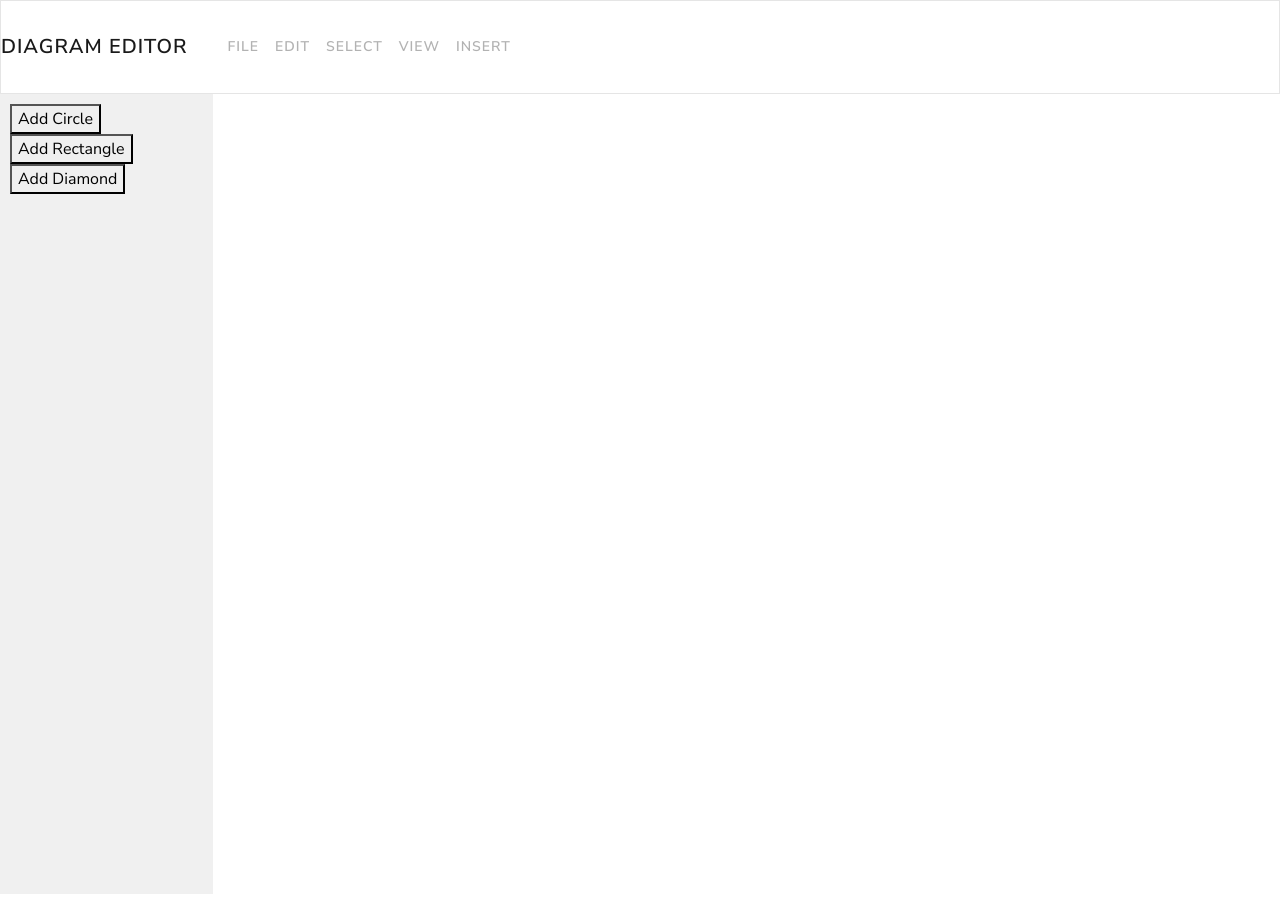
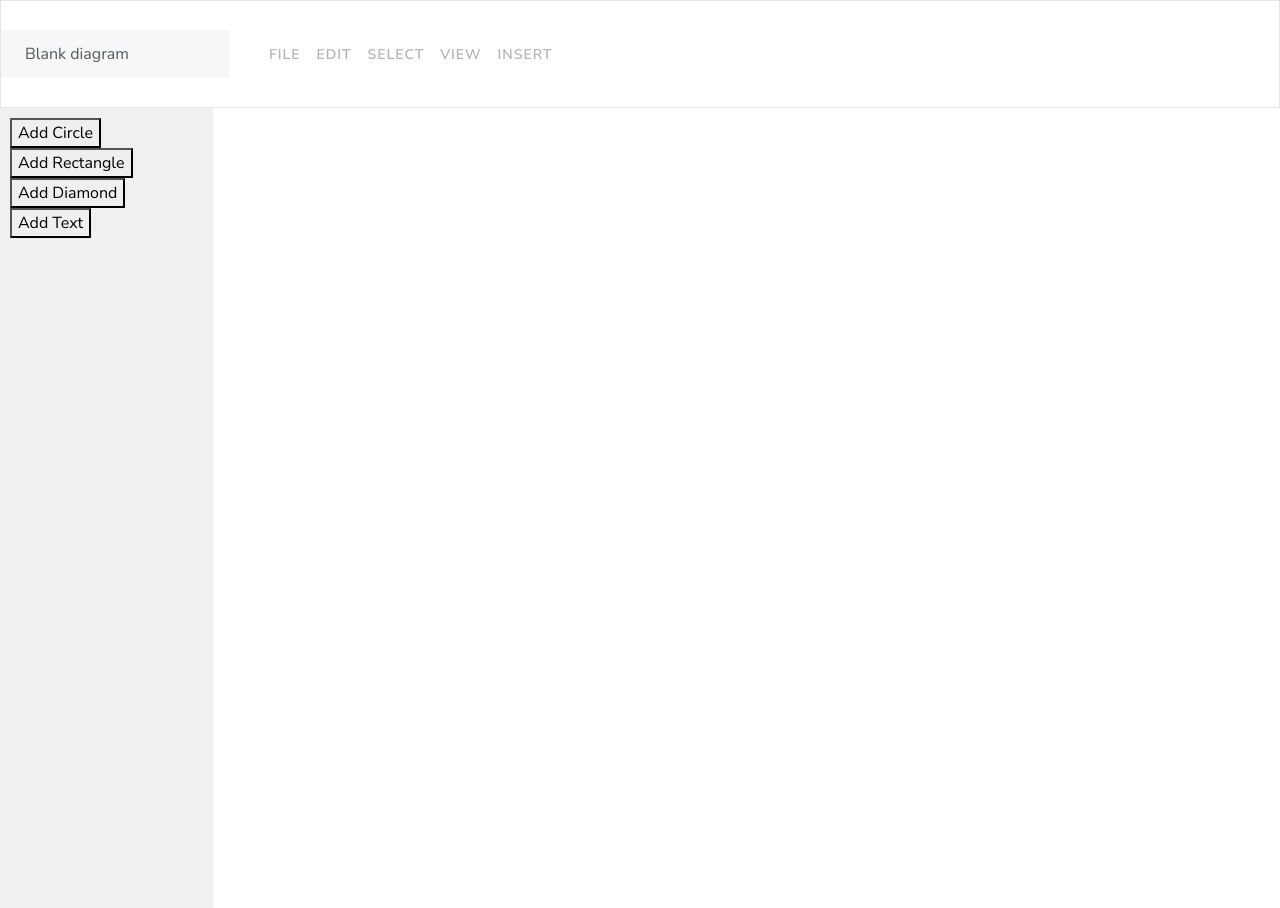
Before and after one commit to BRIGHTON-ASUMANI/canvas, a React (Create React App) app: page / in a window 1280 px wide. Shown: the top 908 px of the page. Built offline with nearby package versions, Linux system fonts and the light colour scheme.

Commit message:
add text to the canvas

```diff
--- a/src/App.js
+++ b/src/App.js
@@ -4,7 +4,7 @@
 /* eslint-disable react/button-has-type */
 import React, { useState, useRef, useEffect } from 'react';
 import {
-  Navbar, Nav, Container, Col, Row,
+  Navbar, Nav, Container, Col, Row, Form,
 } from 'react-bootstrap';
 import {
   Stage, Layer, Text, Arrow, Circle, Rect, RegularPolygon,
@@ -17,7 +17,8 @@ function App() {
   const [arrows, setArrows] = useState([]);
   const [selectedArrowIndex, setSelectedArrowIndex] = useState(null);
   const [shapes, setShapes] = useState([]);
-  const [selectedShapeIndex, setSelectedShapeIndex] = useState(null); // Add this state variable
+  const [selectedShapeIndex, setSelectedShapeIndex] = useState(null);
+  const [brandName, setBrandName] = useState('Blank diagram');
 
   useEffect(() => {
     const handleMouseDown = (e) => {
@@ -63,11 +64,13 @@ function App() {
         setSelectedArrowIndex(null);
       } else if (selectedShapeIndex !== null && arrowPoints) {
         const shape = shapes[selectedShapeIndex];
+        if (shape && shape.attrs) { // Null check for shape and shape.attrs
           const { x, y } = shape.attrs;
           const newArrowPoints = [...arrowPoints, x, y];
           setArrows((prevArrows) => [...prevArrows, newArrowPoints]);
           setArrowPoints(null);
           setSelectedShapeIndex(null);
+        }
       } else if (arrowPoints) {
         // Draw an arrow from any point on the canvas
         setArrows((prevArrows) => [...prevArrows, arrowPoints]);
@@ -92,6 +95,16 @@ function App() {
     };
   }, [arrowPoints, selectedArrowIndex, selectedShapeIndex, shapes]);
 
+  const handleTextDblClick = (index) => {
+    const updatedShapes = [...shapes];
+    const shape = updatedShapes[index];
+    const newText = prompt('Enter text:');
+    if (newText !== null) {
+      shape.attrs.text = newText;
+      setShapes(updatedShapes);
+    }
+  };
+
   const addCircle = () => {
     const circle = {
       type: 'circle',
@@ -100,6 +113,9 @@ function App() {
         y: window.innerHeight / 2,
         radius: 50,
         fill: 'red',
+        text: '', // Initialize text property
+        fillText: 'white', // Add fillText property
+        fontSize: 12, // Add fontSize property
       },
     };
     setShapes([...shapes, circle]);
@@ -114,6 +130,9 @@ function App() {
         width: 100,
         height: 50,
         fill: 'blue',
+        text: '', // Initialize text property
+        fillText: 'white', // Add fillText property
+        fontSize: 12, // Add fontSize property
       },
     };
     setShapes([...shapes, rect]);
@@ -128,15 +147,40 @@ function App() {
         radius: 50,
         fill: 'green',
         rotation: 45,
+        text: '', // Initialize text property
+        fillText: 'white', // Add fillText property
+        fontSize: 12, // Add fontSize property
       },
     };
     setShapes([...shapes, diamond]);
   };
 
+  const addText = () => {
+    const text = {
+      type: 'text',
+      attrs: {
+        x: window.innerWidth / 2,
+        y: window.innerHeight / 2,
+        text: 'Sample Text', // Default text
+        fill: 'black',
+        fontSize: 18,
+        draggable: true,
+      },
+    };
+    setShapes([...shapes, text]);
+  };
+
   return (
     <div>
       <Navbar bg="light" variant="light">
-        <Navbar.Brand>Diagram Editor</Navbar.Brand>
+        <Navbar.Brand>
+          <Form.Control
+            type="text"
+            placeholder="Enter brand name"
+            value={brandName}
+            onChange={(e) => setBrandName(e.target.value)}
+          />
+        </Navbar.Brand>
         <Nav className="mr-auto">
           <Nav.Link>File</Nav.Link>
           <Nav.Link>Edit</Nav.Link>
@@ -153,6 +197,9 @@ function App() {
             <button onClick={addCircle}>Add Circle</button>
             <button onClick={addRectangle}>Add Rectangle</button>
             <button onClick={addDiamond}>Add Diamond</button>
+            <button onClick={addText}>Add Text</button>
+            {' '}
+            {/* Button to add text */}
           </Col>
 
           {/* Main Content */}
@@ -165,33 +212,75 @@ function App() {
               >
                 <Layer ref={layerRef}>
                   {shapes.map((shape, index) => {
+                    if (shape && shape.attrs) { // Check if shape and shape.attrs are defined
                       switch (shape.type) {
                         case 'circle':
                           return (
+                            <React.Fragment key={index}>
                               <Circle
-                            key={index}
                                 {...shape.attrs}
                                 draggable
+                                onDblClick={() => handleTextDblClick(index)}
                               />
+                              <Text
+                                text={shape.attrs.text}
+                                x={shape.attrs.x - 20} // Adjust position as needed
+                                y={shape.attrs.y - 10} // Adjust position as needed
+                                fill={shape.attrs.fillText}
+                                fontSize={shape.attrs.fontSize}
+                                visible={!!shape.attrs.text}
+                              />
+                            </React.Fragment>
                           );
                         case 'rect':
                           return (
+                            <React.Fragment key={index}>
                               <Rect
-                            key={index}
                                 {...shape.attrs}
                                 draggable
+                                onDblClick={() => handleTextDblClick(index)}
                               />
+                              <Text
+                                text={shape.attrs.text}
+                                x={shape.attrs.x + 5} // Adjust position as needed
+                                y={shape.attrs.y + 20} // Adjust position as needed
+                                fill={shape.attrs.fillText}
+                                fontSize={shape.attrs.fontSize}
+                                visible={!!shape.attrs.text}
+                              />
+                            </React.Fragment>
                           );
                         case 'diamond':
                           return (
+                            <React.Fragment key={index}>
                               <RegularPolygon
-                            key={index}
                                 {...shape.attrs}
                                 sides={4}
                                 draggable
+                                onDblClick={() => handleTextDblClick(index)}
+                              />
+                              <Text
+                                text={shape.attrs.text}
+                                x={shape.attrs.x - 25} // Adjust position as needed
+                                y={shape.attrs.y - 10} // Adjust position as needed
+                                fill={shape.attrs.fillText}
+                                fontSize={shape.attrs.fontSize}
+                                visible={!!shape.attrs.text}
+                              />
+                            </React.Fragment>
+                          );
+                        case 'text':
+                          return (
+                            <Text
+                              key={index}
+                              {...shape.attrs}
+                              onDblClick={() => handleTextDblClick(index)}
                             />
                           );
                         default:
+                          return null;
+                      }
+                    } else {
                       return null;
                     }
                   })}
--- a/src/index.css
+++ b/src/index.css
@@ -11,3 +11,21 @@ code {
   font-family: source-code-pro, Menlo, Monaco, Consolas, 'Courier New',
     monospace;
 }
+
+
+
+.form-control {
+  display: block;
+  width: 100%;
+  padding: -5.25rem 1.5rem;
+  font-size: 36px;
+  font-weight: 400;
+  line-height: 1.5;
+  color: #55595c;
+  /* background-color: #f7f7f9; */
+  background-clip: padding-box;
+  border: 0 solid #ced4da;
+  appearance: none;
+  border-radius: 0;
+  transition: border-color .15s ease-in-out, box-shadow .15s ease-in-out;
+}
```
Lines whose indentation alone changed are shown as unchanged.
